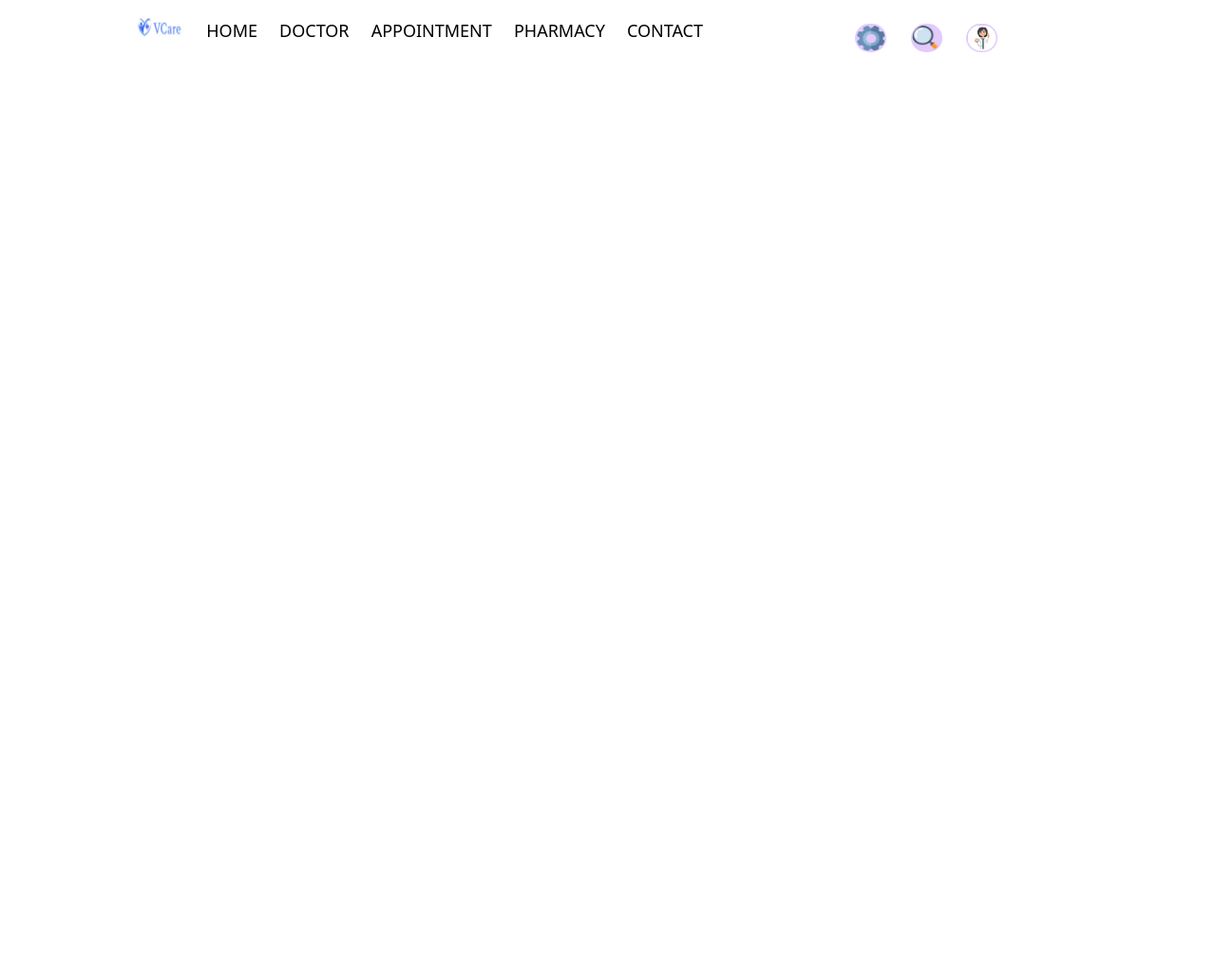
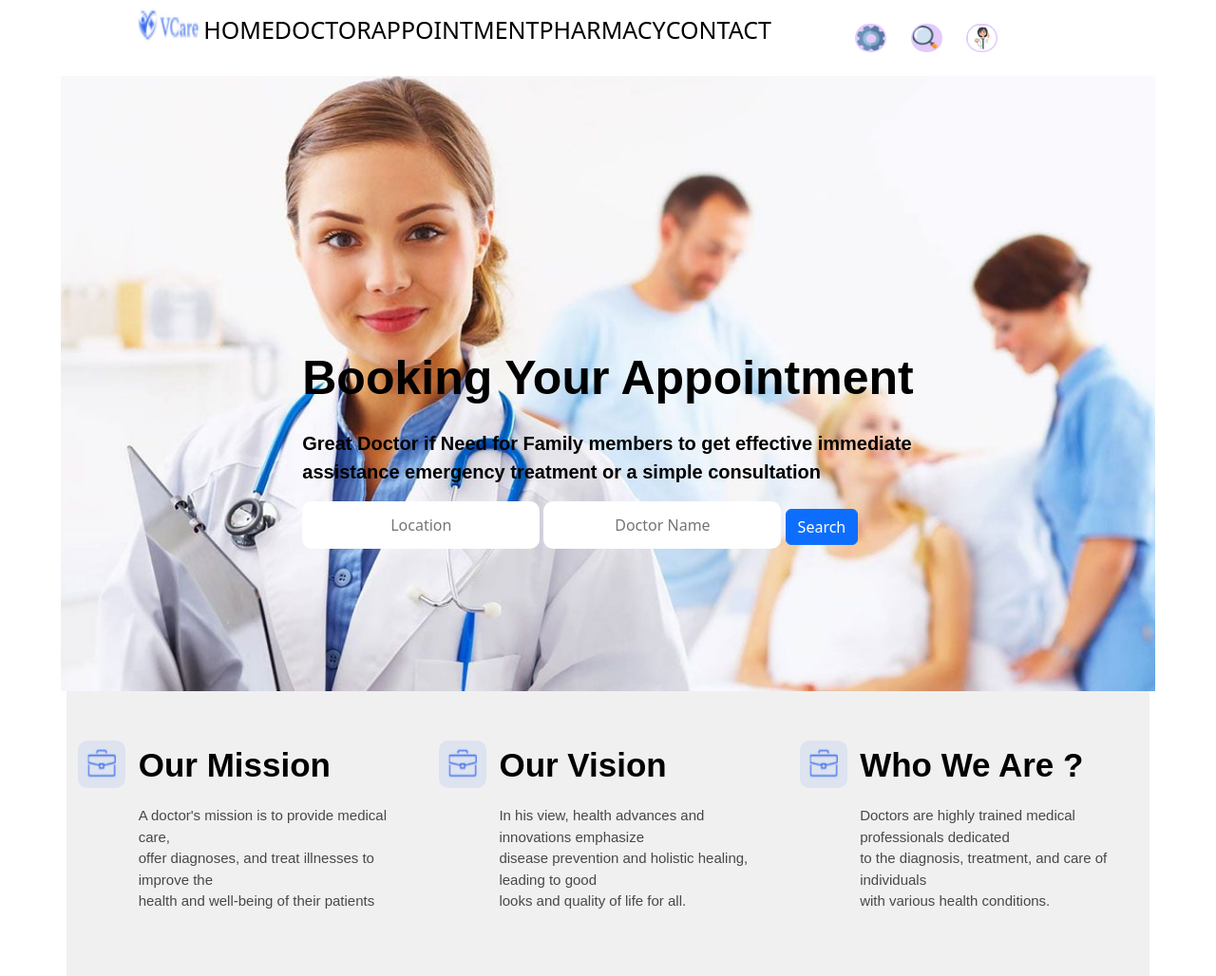
Before and after one commit to kartik0603/Bootrstap_exam, a plain HTML site: page index.html in a window 1280 px wide. Shown: the whole page at 95% size. Before the commit the page ends 800 px from the top, so only its background shows below. Drawn offline with nearby package versions, Linux system fonts and the light colour scheme.

Commit message:
bootsrap Exam

```diff
--- a/index.css
+++ b/index.css
@@ -1,16 +1,12 @@
-*
-{
+* {
   margin: 0;
   padding: 0;
   box-sizing: border-box;
-
 }
 
-.navbar-collapse
-{
+.navbar-collapse {
   background-color: white !important;
   /* background: none !important; */
-
 }
 
 .nav_bar_main_container {
@@ -35,8 +31,8 @@
 }
 
 .logo_nav_task2_img {
-    width: 50px;
-    height: 30px;
+  width: 70px;
+  height: 50px;
 }
 
 .nav_links_task2 {
@@ -55,9 +51,8 @@
 .nav_links_task2 li a {
   text-decoration: none;
   color: black;
-    font-size: 18px;
-    font-weight: 300;
-
+  font-size: 25px;
+  font-weight: 350;
 }
 
 .click_bar {
@@ -76,7 +71,6 @@
   width: 150px;
   margin-right: 230px;
   /* border: 1px solid black; */
-
 }
 
 .nav_task2_icons_img {
@@ -87,7 +81,6 @@
   padding: 1%;
   background-color: rgb(227, 202, 251);
 }
-
 
 @media only screen and (max-width: 769px) {
   .nav_links_task2 {
@@ -117,6 +110,7 @@
   .click_bar {
     display: block;
   }
+
   .nav_links_task2 li {
     margin: 2%;
   }
@@ -143,7 +137,106 @@
     width: 150px;
     margin-right: 30px;
     /* border: 1px solid black; */
-
   }
 
+  .banner_box {
+    overflow-x: hidden !important;
+    display: flex !important;
+    justify-content: center !important;
+    align-items: center !important;
+    position: relative !important;
   }
+
+  .Banner_text_box_doctor {
+    position: absolute;
+    top: 50px;
+  }
+
+  .doctor_banner_big_text {
+    font-size: 20px;
+    font-family: Arial, Helvetica, sans-serif;
+    font-weight: bold;
+    color: black;
+  }
+
+  .doctor_banner_small_text {
+    font-size: 10px;
+    font-family: Arial, Helvetica, sans-serif;
+    /* font-weight: bold; */
+    color: black;
+  }
+}
+
+.Doctor_banner_img {
+  width: 90vw;
+}
+
+.banner_box {
+  overflow-x: hidden !important;
+  display: flex !important;
+  justify-content: center !important;
+  align-items: center !important;
+  position: relative !important;
+  width: 90vw !important;
+}
+
+.Banner_text_box_doctor {
+  position: absolute;
+  bottom: 150px;
+}
+
+.doctor_banner_big_text {
+  font-size: 50px;
+  font-family: Arial, Helvetica, sans-serif;
+  font-weight: bolder;
+  color: black;
+}
+
+.doctor_banner_small_text {
+  font-size: 20px;
+  font-family: Arial, Helvetica, sans-serif;
+  font-weight: bold;
+  color: black;
+}
+
+.search_doctor_banner {
+  width: 250px;
+  height: 50px;
+  text-align: center;
+  border: none;
+  border-radius: 10px;
+}
+
+.body {
+  overflow-x: hidden !important;
+}
+
+.banner_below_icons_img
+{
+  width: 50px;
+  height: 50px;
+  border-radius: 10px;
+}
+
+.doctor_banner_big_text2 {
+  font-size: 35px;
+  font-family: Arial, Helvetica, sans-serif;
+  font-weight: bold;
+  color: black;
+}
+
+.doctor_banner_small_text2 {
+  font-size: 15px;
+  font-family: Arial, Helvetica, sans-serif;
+  font-weight: 250;
+  color: rgb(72, 72, 72);
+}
+.below_banner_box
+{
+  display: flex !important;
+  justify-content: center !important;
+  align-items: center !important;
+  width: 89vw;
+  height: 300px;
+  background-color: #f0f0f0;
+}
--- a/index.html
+++ b/index.html
@@ -11,7 +11,6 @@
     <link rel="stylesheet" href="https://cdn.jsdelivr.net/npm/bootstrap@5.3.3/dist/css/bootstrap.min.css" />
     <link rel="stylesheet" href="https://cdn.jsdelivr.net/npm/bootstrap@5.3.3/dist/js/bootstrap.bundle.min.js" />
     <link rel="stylesheet" href="index.css" />
-
 </head>
 
 <body>
@@ -19,8 +18,6 @@
         <div class="click_bar">
             <img class="click_bar_img" src="task 2 click bar.png" alt="" />
         </div>
-
-
 
         <ul class="nav_links_task2">
             <li class="logo_nav_task2_logo_box">
@@ -36,13 +33,75 @@
         <div class="nav_task2_icons_box">
             <img class="nav_task2_icons_img" src="cogwheel.png" alt="" />
             <img class="nav_task2_icons_img" src="search.png" alt="" />
-            <img class="nav_task2_icons_img" src="Female-doctor-with-stethoscope-vector-illustration-15-small.jpg" alt="" />
+            <img class="nav_task2_icons_img" src="Female-doctor-with-stethoscope-vector-illustration-15-small.jpg"
+                alt="" />
+        </div>
+    </div>
+
+    <div class="container-fluid banner_box">
+        <img class="Doctor_banner_img" src="Doctor banner img.jpg" alt="" />
+        <div class="Banner_text_box_doctor">
+            <p class="doctor_banner_big_text">Booking Your Appointment</p>
+            <p class="doctor_banner_small_text">
+                Great Doctor if Need for Family members to get effective immediate
+                <br />
+                assistance emergency treatment or a simple consultation
+            </p>
+
+            <form class="example" action="action_page.php">
+                <input class="search_doctor_banner" type="text" placeholder="Location" name="search" />
+                <input class="search_doctor_banner" type="text" placeholder="Doctor Name" name="search" />
+
+                <button type="button" class="btn btn-primary">Search</button>
+            </form>
+        </div>
+    </div>
+    <div class="container-fluid below_banner_box">
+        <div class="row">
+            <div class="col-lg-4 col-md-12 col-sm-12">
+                <div class="row">
+                    <div class="col-2">
+                        <img class="banner_below_icons_img" src="below_banner_icons1.png" alt="" />
+                    </div>
+
+                    <div class="col-10">
+                        <p class="doctor_banner_big_text2">Our Mission</p>
+                        <p class="doctor_banner_small_text2">A doctor's mission is to provide medical care, <br> offer diagnoses, and treat illnesses to improve the  <br>health and well-being of their patients</p>
+                    </div>
+                </div>
+            </div>
+
+            <div class="col-lg-4 col-md-12 col-sm-12">
+                <div class="row">
+                    <div class="col-2">
+                        <img class="banner_below_icons_img" src="below_banner_icons1.png" alt="" />
+                    </div>
+
+                    <div class="col-10">
+                        <p class="doctor_banner_big_text2">Our Vision</p>
+                        <p class="doctor_banner_small_text2">In his view, health advances and innovations emphasize  <br>disease prevention and holistic healing, leading to good <br> looks and quality of life for all.</p>
+
+                    </div>
+                </div>
+            </div>
+
+            <div class="col-lg-4 col-md-12 col-sm-12">
+                <div class="row">
+                    <div class="col-2">
+                        <img class="banner_below_icons_img" src="below_banner_icons1.png" alt="" />
+                    </div>
+
+                    <div class="col-10">
+                        <p class="doctor_banner_big_text2">Who We Are ?</p>
+                        <p class="doctor_banner_small_text2">Doctors are highly trained medical professionals dedicated  <br> to the diagnosis, treatment, and care of individuals  <br>with various health conditions.</p>
+                    </div>
+                </div>
+            </div>
         </div>
     </div>
 </body>
 <script src="script_cdn.js"></script>
 
-
 <script src="script.js"></script>
 
 </html>
```
Also changed, not shown: Doctor banner img.jpg (added), below_banner_icons1.png (added), below_banner_icons2.png (added), below_banner_icons3.png (added). Lines whose indentation alone changed are shown as unchanged.
